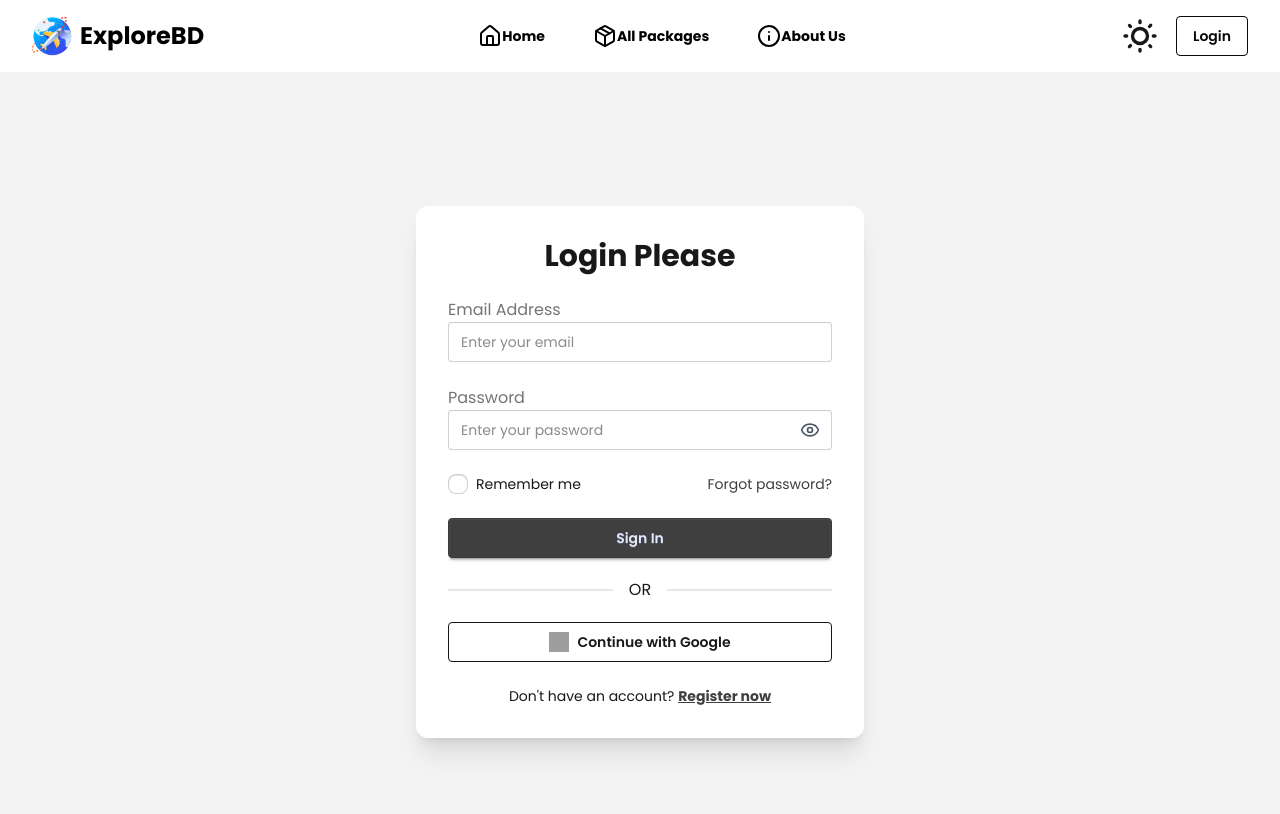
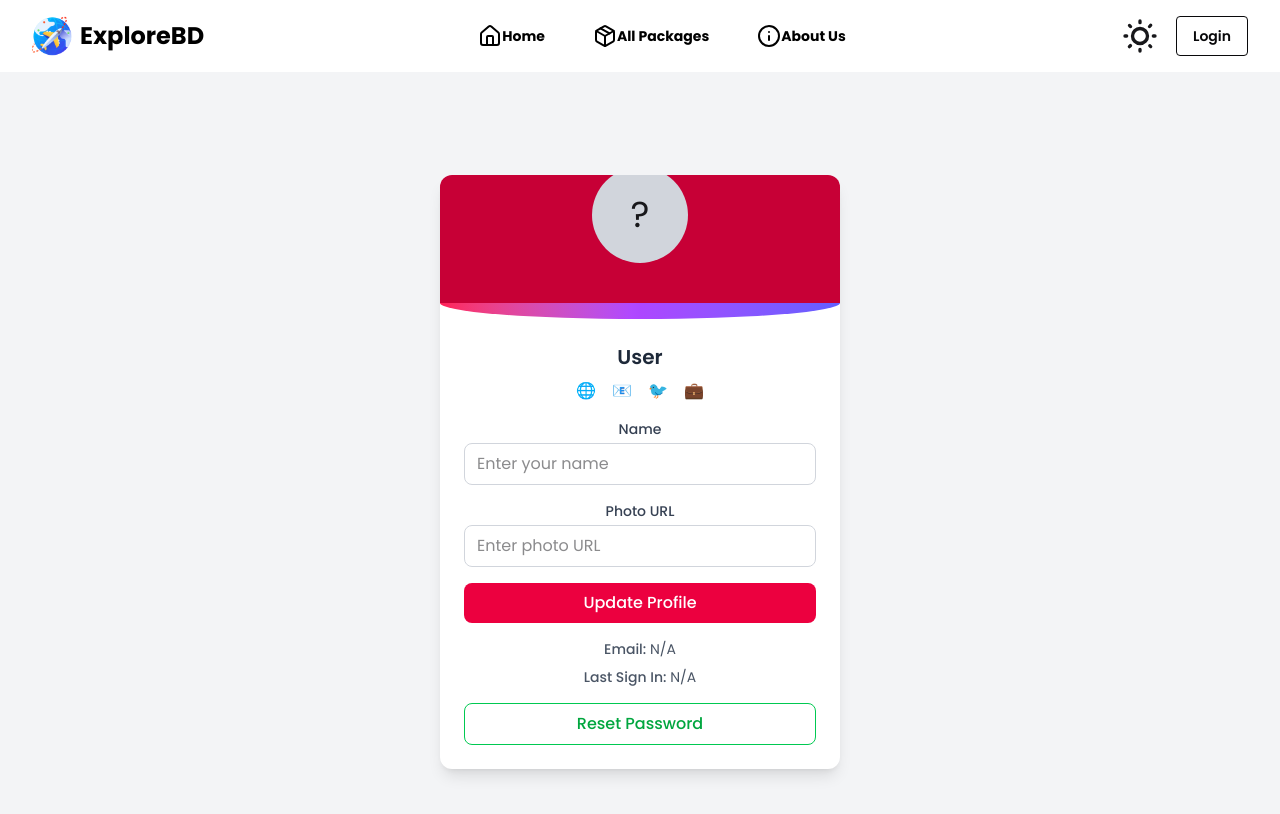
Before and after one commit to MohammadRayhanHabib/Tour-Project-ExploreBD, a React (Vite) app: page /profile-update in a window 1280 px wide. Before the commit this address led to /login. Shown: the top 814 px of the page. Built offline with nearby package versions, Linux system fonts and the light colour scheme; no server answers; grey boxes are pictures that could not be loaded.

Commit message:
Auth Loading in the outlet section added

```diff
--- a/src/Routes/route.jsx
+++ b/src/Routes/route.jsx
@@ -54,9 +54,9 @@ export const router = createBrowserRouter([
             },
             {
                 path: 'profile-update',
-                element: <PrivateRoute>
-                    <Profile></Profile>
-                </PrivateRoute>
+
+                element: <Profile></Profile>
+
             }
         ]
     },
--- a/src/components/ProfileDropdown.jsx
+++ b/src/components/ProfileDropdown.jsx
@@ -1,7 +1,7 @@
 
 
 
-import { LogOut, PackagePlus, PackageSearch } from 'lucide-react';
+import { LogOut, UserPen, PackagePlus, PackageSearch } from 'lucide-react';
 import { Link, useNavigate } from 'react-router';
 import { useAuth } from '../context/AuthContext';
 import Swal from 'sweetalert2';
@@ -42,7 +42,7 @@ const ProfileDropdown = () => {
         });
 
     }
-    console.log(user);
+    // console.log(user?.photoURL);
 
 
 
@@ -51,7 +51,7 @@ const ProfileDropdown = () => {
         <div className="dropdown dropdown-end">
             <div tabIndex={0} role="button" className="btn btn-ghost btn-circle avatar">
                 <div className="w-10 rounded-full ring ring-primary ring-offset-base-100 ring-offset-2">
-                    <img src={user?.photoURL || '/default-profile.png'} alt="User Avatar" />
+                    <img src={user?.photoURL} alt="User Avatar" />
                 </div>
             </div>
 
@@ -72,13 +72,13 @@ const ProfileDropdown = () => {
                     </Link>
                 </li>
                 <li>
+                    <Link to={'/profile-update'}><UserPen className="w-4 h-4" />Profile</Link>
+                </li>
+                <li>
                     <button onClick={handleLogout}>
                         <LogOut className="w-4 h-4" />
                         Logout
                     </button>
-                </li>
-                <li>
-                    <Link to={'/profile-update'}>Profile</Link>
                 </li>
 
             </ul>
--- a/src/context/PrivateRoute.jsx
+++ b/src/context/PrivateRoute.jsx
@@ -1,8 +1,9 @@
 import { useContext } from "react";
 
 import { Navigate } from "react-router";
-import Loading from "./Loading";
 import { AuthContext } from "./AuthContext";
+import Loading from "../components/Loading";
+
 
 const PrivateRoute = ({ children }) => {
     const { user, loading } = useContext(AuthContext);
--- a/src/layouts/MainLayout.jsx
+++ b/src/layouts/MainLayout.jsx
@@ -1,12 +1,28 @@
 import React from 'react';
 import Navbar from "../components/Navbar"
-import { Outlet } from 'react-router';
+import { Outlet, useNavigation } from 'react-router';
 import Footer from '../components/Footer';
+import { useAuth } from '../context/AuthContext';
+import Loading from '../components/Loading';
 const MainLayout = () => {
+    const { loading: authLoading } = useAuth();
+    const navigation = useNavigation();
+
+
+
     return (
         <div>
             <Navbar></Navbar>
-            <Outlet></Outlet>
+            {/* <Outlet></Outlet> */}
+            <div>
+
+                {authLoading || navigation.state === 'loading' ? (
+                    <Loading />
+                ) : (
+                    <Outlet />
+                )}
+
+            </div>
             <Footer></Footer>
         </div>
     );
--- a/src/pages/Profile.jsx
+++ b/src/pages/Profile.jsx
@@ -1,17 +1,15 @@
 import { useState } from 'react';
-
 import { Helmet } from 'react-helmet';
-import { useNavigate } from 'react-router';
+import { useNavigate, } from 'react-router';
 import Swal from 'sweetalert2';
 import { useAuth } from '../context/AuthContext';
+import Loading from '../components/Loading';
 
 const Profile = () => {
     const { user, updateUserProfile } = useAuth();
-
     const [name, setName] = useState(user?.displayName || '');
     const [photoURL, setPhotoURL] = useState(user?.photoURL || '');
     const [loading, setLoading] = useState(false);
-
     const navigate = useNavigate();
 
     const handleSubmit = async (e) => {
@@ -19,11 +17,9 @@ const Profile = () => {
         setLoading(true);
         try {
             await updateUserProfile(name, photoURL);
-
-            Swal.fire("Profile Updated", "", "success")
+            Swal.fire("Profile Updated", "", "success");
         } catch (error) {
-
-            Swal.fire("", " ", error)
+            Swal.fire("", " ", error);
         } finally {
             setLoading(false);
         }
@@ -39,54 +35,66 @@ const Profile = () => {
     return (
         <>
             <Helmet>
-                <title>Profile</title>
+                <title>Profile | Dashboard</title>
             </Helmet>
 
-            <div className="min-h-screen bg-gradient-to-br from-green-700 via-green-800 to-black relative overflow-hidden">
-                {/* Animated Background */}
-                <div className="absolute inset-0 opacity-20 bg-[radial-gradient(ellipse_at_center,_var(--tw-gradient-stops))] from-purple-500 via-indigo-500 to-transparent blur-2xl animate-pulse"></div>
+            <div className="min-h-screen flex items-center justify-center bg-gray-100 p-4">
+                <div className="relative w-full max-w-[400px] bg-white rounded-xl shadow-lg overflow-hidden">
+                    {/* Header with Photo */}
+                    <div className="bg-rose-700 h-32 flex items-center justify-center">
+                        {user?.photoURL ? (
+                            <img
+                                src={user.photoURL}
+                                alt={user.displayName || 'Profile'}
+                                className="w-24 h-24 rounded-full border-4 border-white -mt-8"
+                            />
+                        ) : (
+                            <div className="w-24 h-24 rounded-full bg-gray-300 text-4xl flex items-center justify-center -mt-12">
+                                {user?.displayName?.[0] || user?.email?.[0] || '?'}
+                            </div>
+                        )}
+                    </div>
 
-                <div className="relative z-10 flex justify-center items-center min-h-screen px-4">
-                    <div className="backdrop-blur-xl bg-white/10 border border-white/20 shadow-2xl rounded-3xl p-8 max-w-md w-full animate-fade-in-up">
-                        <h2 className="text-3xl font-bold text-center text-white mb-6">Your Profile</h2>
+                    {/* Wavy Separator */}
+                    <div className="w-full h-4 bg-gradient-to-r from-rose-500 via-purple-500 to-indigo-500" style={{ clipPath: 'ellipse(50% 100% at 50% 0%)' }}></div>
 
-                        <div className="flex justify-center mb-6">
-                            {user?.photoURL ? (
-                                <img
-                                    src={user.photoURL}
-                                    alt={user.displayName}
-                                    className="w-24 h-24 rounded-full border-4 border-white shadow-lg"
-                                />
-                            ) : (
-                                <div className="w-24 h-24 rounded-full bg-primary text-white text-4xl flex items-center justify-center">
-                                    {user?.displayName?.[0] || user?.email?.[0]}
-                                </div>
-                            )}
+                    {/* Content Section */}
+                    <div className="p-6 text-center">
+                        <h2 className="text-xl font-semibold text-gray-800 mb-2">{user?.displayName || 'User'}</h2>
+                        <div className="flex justify-center space-x-4 mb-4">
+                            <span className="text-gray-600">🌐</span>
+                            <span className="text-gray-600">📧</span>
+                            <span className="text-gray-600">🐦</span>
+                            <span className="text-gray-600">💼</span>
                         </div>
 
                         <form onSubmit={handleSubmit} className="space-y-4">
                             <div>
-                                <label className="label text-white">Name</label>
+                                <label className="block text-sm font-medium text-gray-700 mb-1">Name</label>
                                 <input
                                     type="text"
-                                    className="input input-bordered w-full"
+                                    className="w-full px-3 py-2 border border-gray-300 rounded-lg focus:outline-none focus:ring-2 focus:ring-rose-500"
                                     value={name}
                                     onChange={(e) => setName(e.target.value)}
+                                    placeholder="Enter your name"
                                     required
                                 />
+
                             </div>
                             <div>
-                                <label className="label text-white">Photo URL</label>
+                                <label className="block text-sm font-medium text-gray-700 mb-1">Photo URL</label>
                                 <input
                                     type="url"
-                                    className="input input-bordered w-full"
+                                    className="w-full px-3 py-2 border border-gray-300 rounded-lg focus:outline-none focus:ring-2 focus:ring-rose-500"
                                     value={photoURL}
                                     onChange={(e) => setPhotoURL(e.target.value)}
+                                    placeholder="Enter photo URL"
                                 />
+
                             </div>
                             <button
                                 type="submit"
-                                className="btn btn-primary w-full"
+                                className="w-full py-2 bg-rose-600 text-white font-medium rounded-lg hover:bg-rose-700 focus:outline-none focus:ring-2 focus:ring-rose-500 disabled:opacity-50 disabled:cursor-not-allowed"
                                 disabled={loading}
                             >
                                 {loading ? (
@@ -97,12 +105,9 @@ const Profile = () => {
                             </button>
                         </form>
 
-                        <div className="mt-6 space-y-2 text-white text-sm">
-                            <p>
-                                <span className="font-medium">Email:</span> {user?.email}
-                            </p>
-                            <p>
-                                <span className="font-medium">Last Sign In:</span>{' '}
+                        <div className="mt-4 space-y-2 text-sm text-gray-600">
+                            <p><span className="font-medium">Email:</span> {user?.email || 'N/A'}</p>
+                            <p><span className="font-medium">Last Sign In:</span>{' '}
                                 {user?.metadata?.lastSignInTime
                                     ? new Date(user.metadata.lastSignInTime).toLocaleString()
                                     : 'N/A'}
@@ -111,7 +116,7 @@ const Profile = () => {
 
                         <button
                             onClick={handleResetPassword}
-                            className="mt-6 btn btn-outline btn-accent hover:bg-green-950 w-full text-white font-bold"
+                            className="mt-4 w-full py-2 bg-transparent border border-green-500 text-green-600 font-medium rounded-lg hover:bg-green-50 focus:outline-none focus:ring-2 focus:ring-green-500"
                         >
                             Reset Password
                         </button>
```
